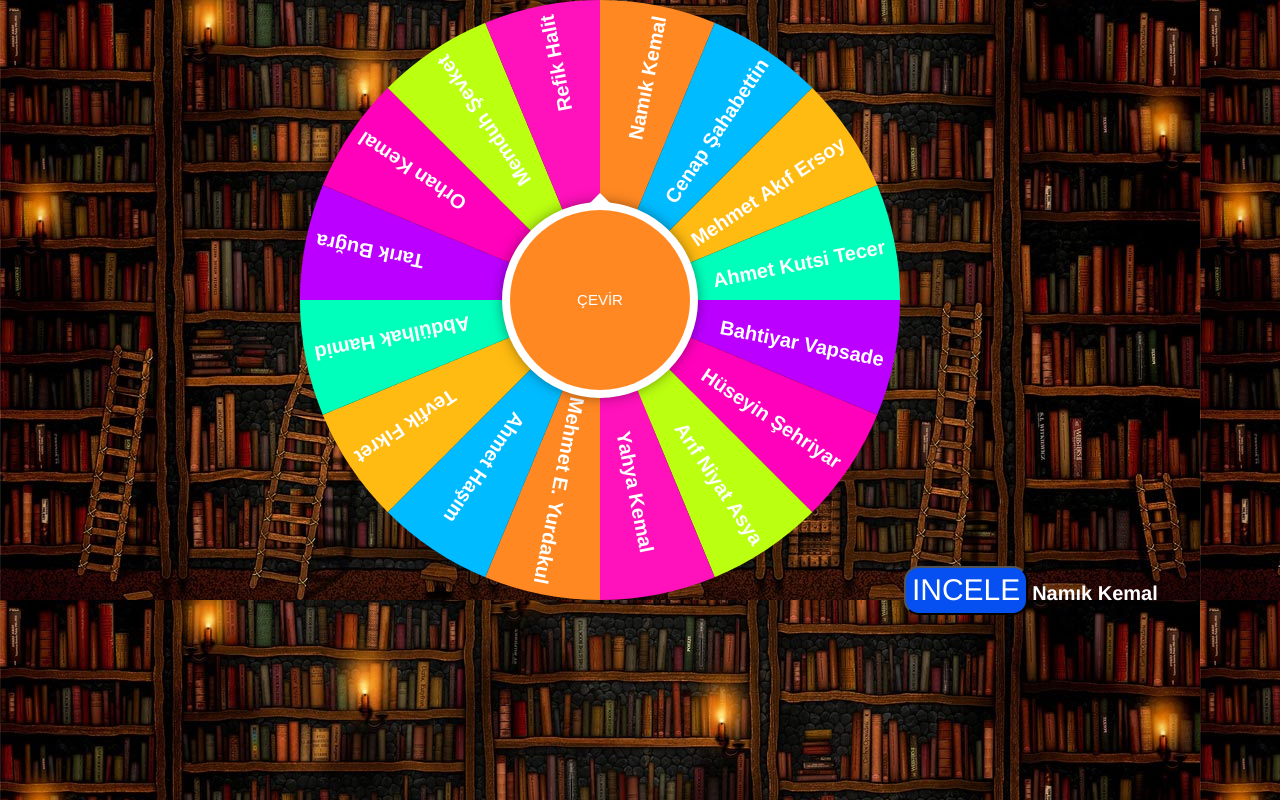
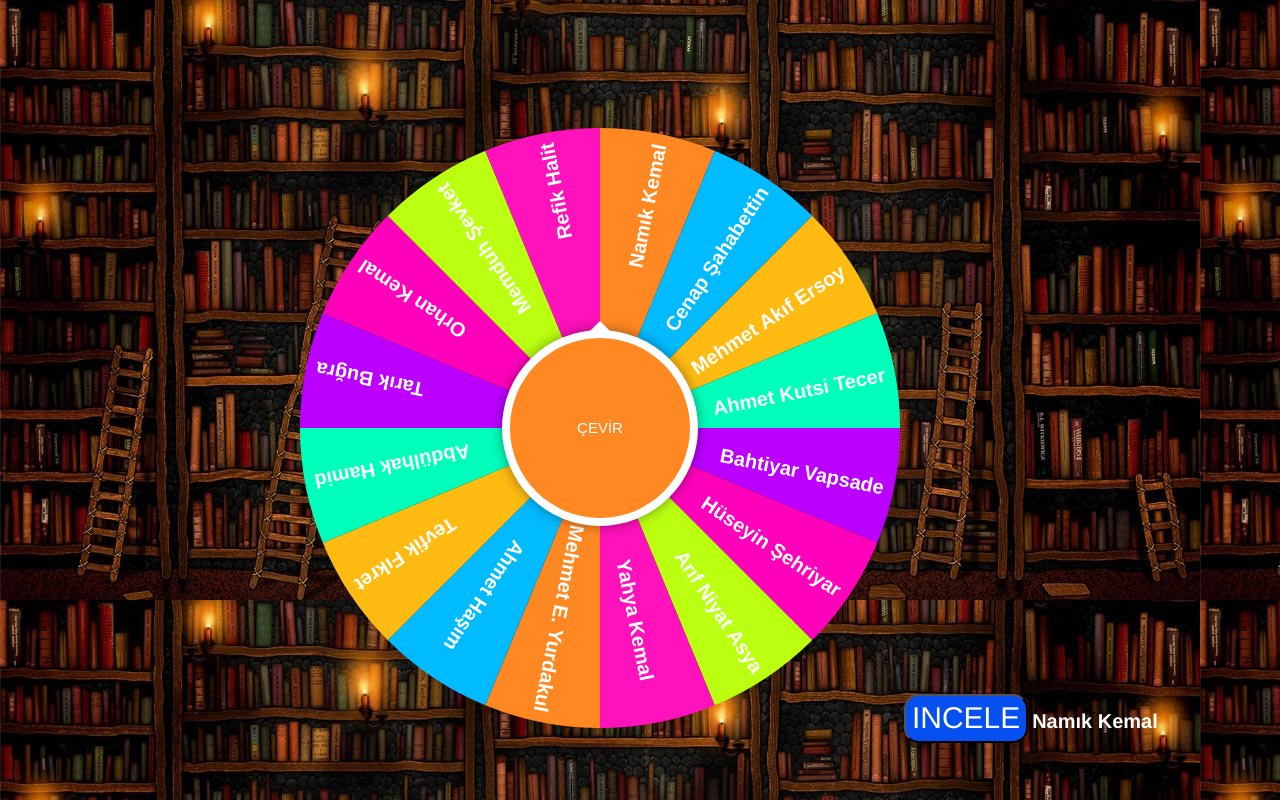
Before and after one commit to alisabourii/PoetSelectionOfTurkishLiterature, a plain HTML site: page index.html in a window 1280 px wide. Drawn offline with nearby package versions, Linux system fonts and the light colour scheme.

Commit message:
Add files via upload

```diff
--- a/index.html
+++ b/index.html
@@ -12,7 +12,7 @@
         <link rel="stylesheet" href="style.css">
 </head>
 <body style="align-items: center;">
-        <div id="wheelOfFortune">
+        <div id="wheelOfFortune" style="margin-top: 10%;">
                 <canvas id="wheel" width="600" height="600"></canvas>
                 <div id="spin">SPIN asd asd asd as dasd as dasd asd asd as d</div>
         </div>
```
